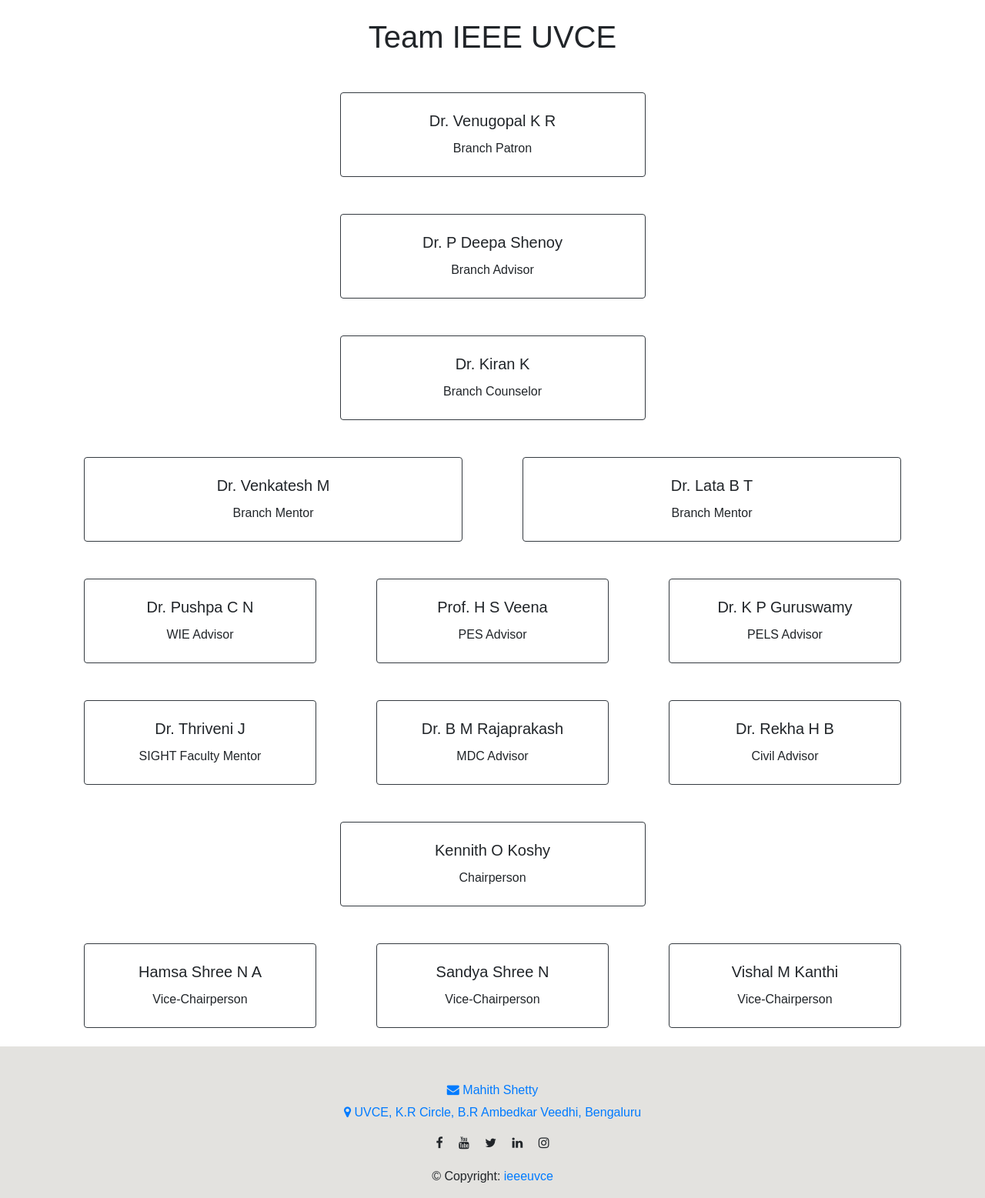
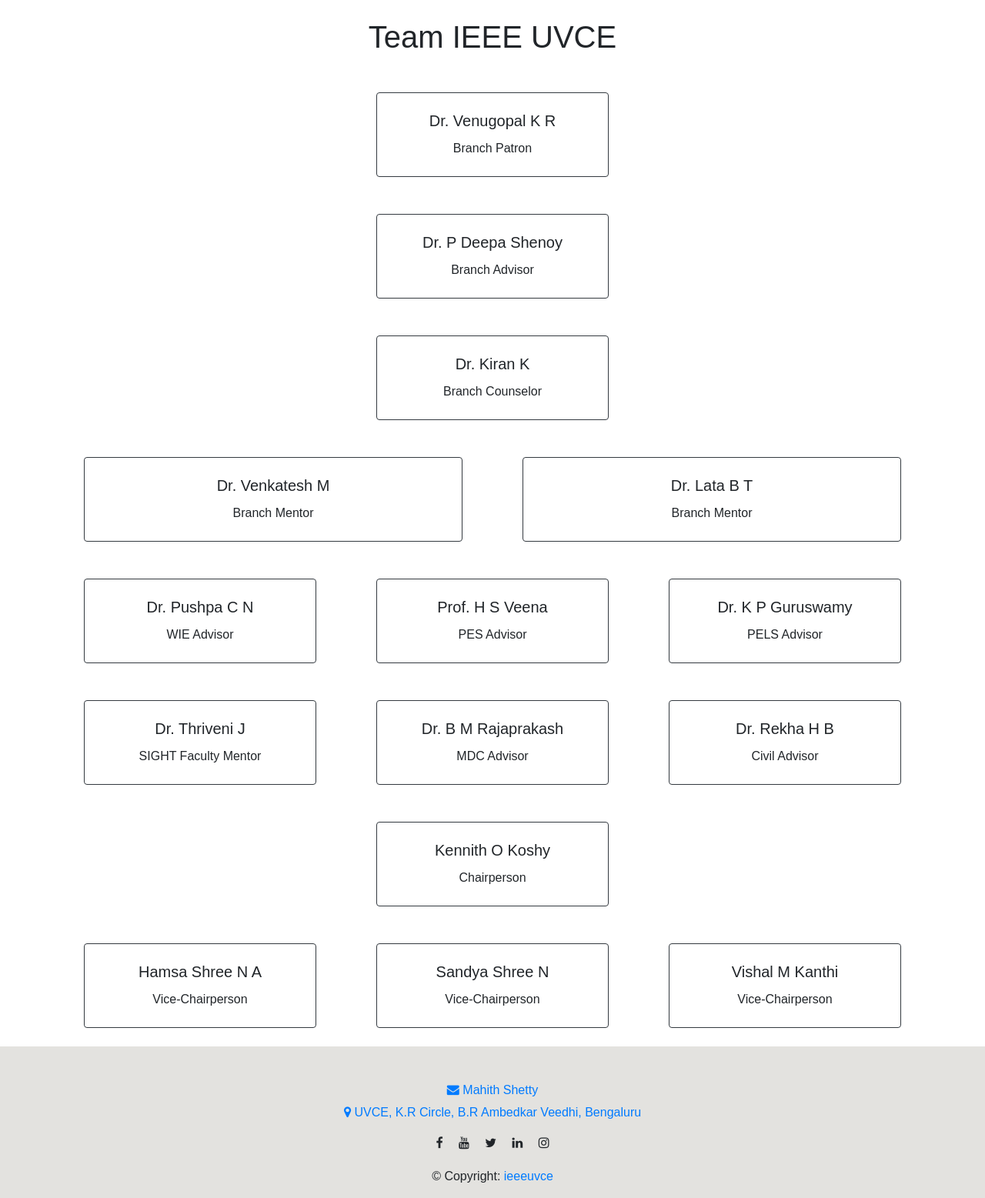
Before and after one commit to rayansailani/IEEE-UVCE, a PHP site: template pages/team.php in a window 1280 px wide. Shown: the part 66-1623 px from the top of the page at 77% size. Run offline with PHP 8.4, Linux system fonts and the light colour scheme; the template is opened without the code that fills it, so the values that code supplies are empty; some libraries are stand-ins or nearby versions.

Commit message:
Update team.php

```diff
--- a/pages/team.php
+++ b/pages/team.php
@@ -81,7 +81,7 @@
 
 	<div class="row">
 		<div class="col"></div>
-		<div class="col-5">
+		<div class="col">
 			<div class="card border-dark m-4 text-center">
   				<div class="card-body p-4">
    					<h5 class="card-title"><?=$person[$c]?></h5>
@@ -94,7 +94,7 @@
 
 	<div class="row">
 		<div class="col"></div>
-		<div class="col-5">
+		<div class="col">
 			<div class="card border-dark m-4 text-center">
   				<div class="card-body p-4">
    					<h5 class="card-title"><?=$person[$c+1]?></h5>
@@ -109,7 +109,7 @@
 
 	<div class="row">
 		<div class="col"></div>
-		<div class="col-5">
+		<div class="col">
 			<div class="card border-dark m-4 text-center">
   				<div class="card-body p-4">
    					<h5 class="card-title"><?=$person[$c]?></h5>
@@ -169,7 +169,7 @@
 
 	<div class="row">
 		<div class="col"></div>
-		<div class="col-5">
+		<div class="col">
 			<div class="card border-dark m-4 text-center">
   				<div class="card-body p-4">
     					<h5 class="card-title"><?=$person[$c]?></h5>
```
